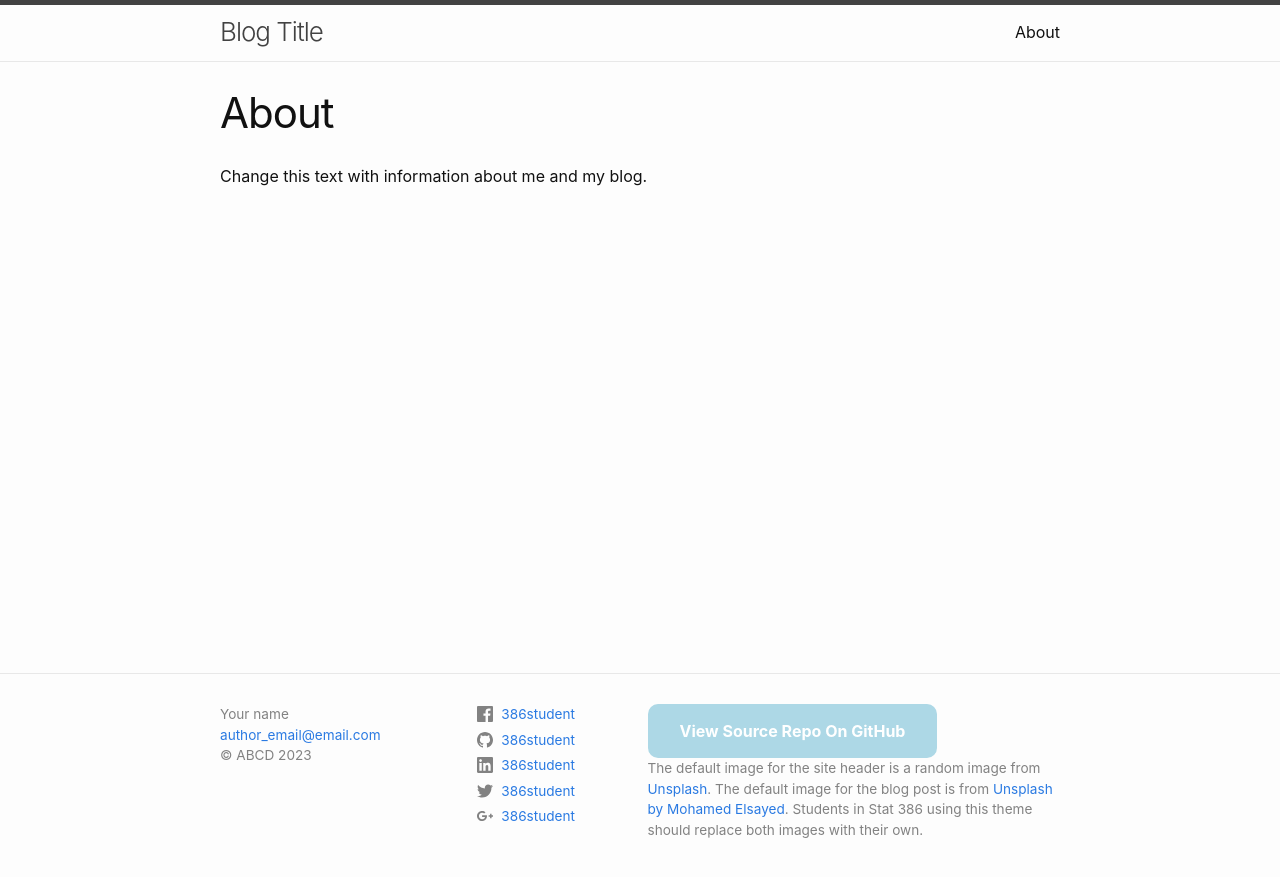
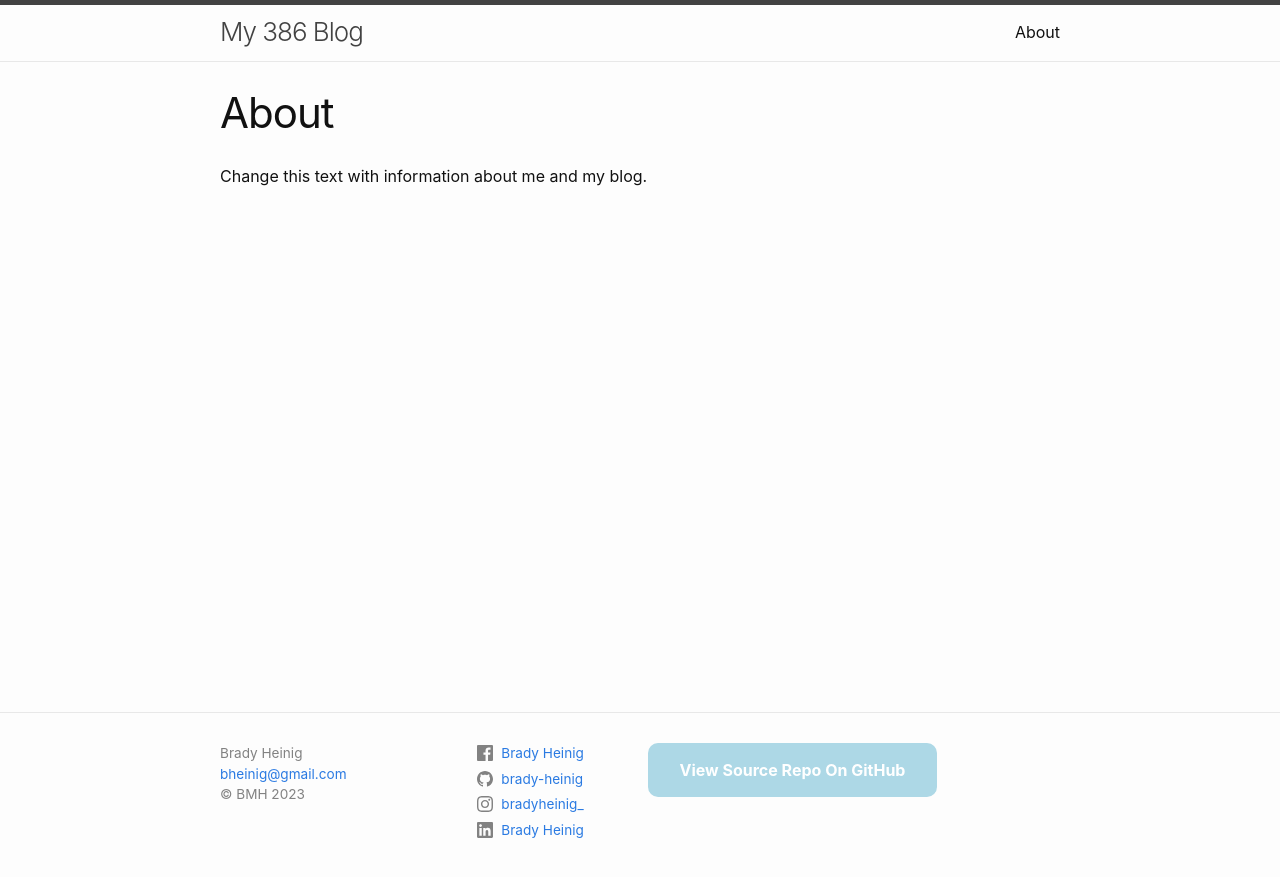
Before and after one commit to brady-heinig/brady-heinig.github.io, a Jekyll site: the page built from about.markdown, in a window 1280 px wide. Shown: the top 877 px of the page. Built offline with Jekyll 4.4.1, drawn with Linux system fonts in a browser that asks for light colours.

Commit message:
Update _config.yml

```diff
--- a/_config.yml
+++ b/_config.yml
@@ -18,33 +18,27 @@
 # You can create any custom variable you would like, and they will be accessible
 # in the templates via {{ site.myvariable }}.
 
-title: Blog Title
-email: author_email@email.com
-description: "Change the description so that it describes your blog"
-baseurl: "/stat386-blog-theme" # the name of the repository
-url: "https://esnt.github.io" #  change this to "https://<your-github-username>.github.io"
+title: My 386 Blog
+email: bheinig@gmail.com
+description: "This blog is a way for me to share what I know about Data Science with the whole world!"
+baseurl:
+url: "https://brady-heinig.github.io" #  change this to "https://<your-github-username>.github.io"
 image: https://source.unsplash.com/random
-author: Your name
-copyright: ABCD # Your initials or what you want the copyright to be.  Leave empty for no copyright
-footer_description: 'The default image for the site header is a random image from
-        <a href="https://source.unsplash.com/random" target="_blank"> Unsplash</a>.
-        The default image for the blog post is from
-        <a href="https://unsplash.com/photos/DWpR-BpKlw0?utm_source=unsplash&utm_medium=referral&utm_content=creditShareLink" target="_blank"
-        >Unsplash by Mohamed Elsayed</a>. Students in Stat 386 using this theme should replace both images
-        with their own.'
-
+author: Brady Heinig
+copyright: BMH # Your initials or what you want the copyright to be.  Leave empty for no copyright
+footer_description:
 
 # Social media users names.  Leave fields blank that you don't want displayed
-twitter_username: 386student
-github_username:  386student
-linkedin_username: 386student
+twitter_username:
+github_username:  brady-heinig
+linkedin_username: Brady Heinig
 dribbble_username:
-facebook_username: 386student
+facebook_username: Brady Heinig
 flickr_username:
-instagram_username:
+instagram_username: bradyheinig_
 pinterest_username:
 youtube_username:
-googleplus_username: 386student
+googleplus_username:
 
 plugins:
   - jekyll-feed
```
